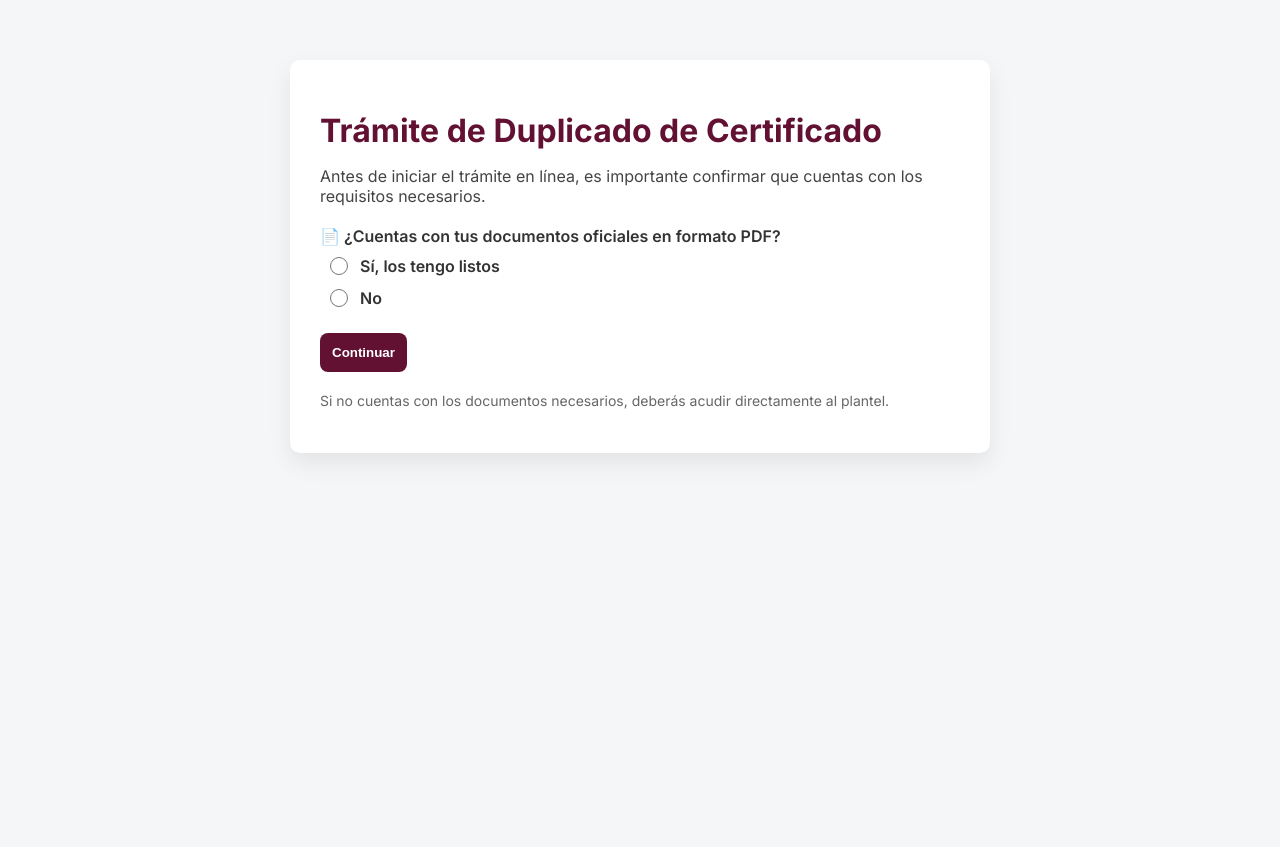
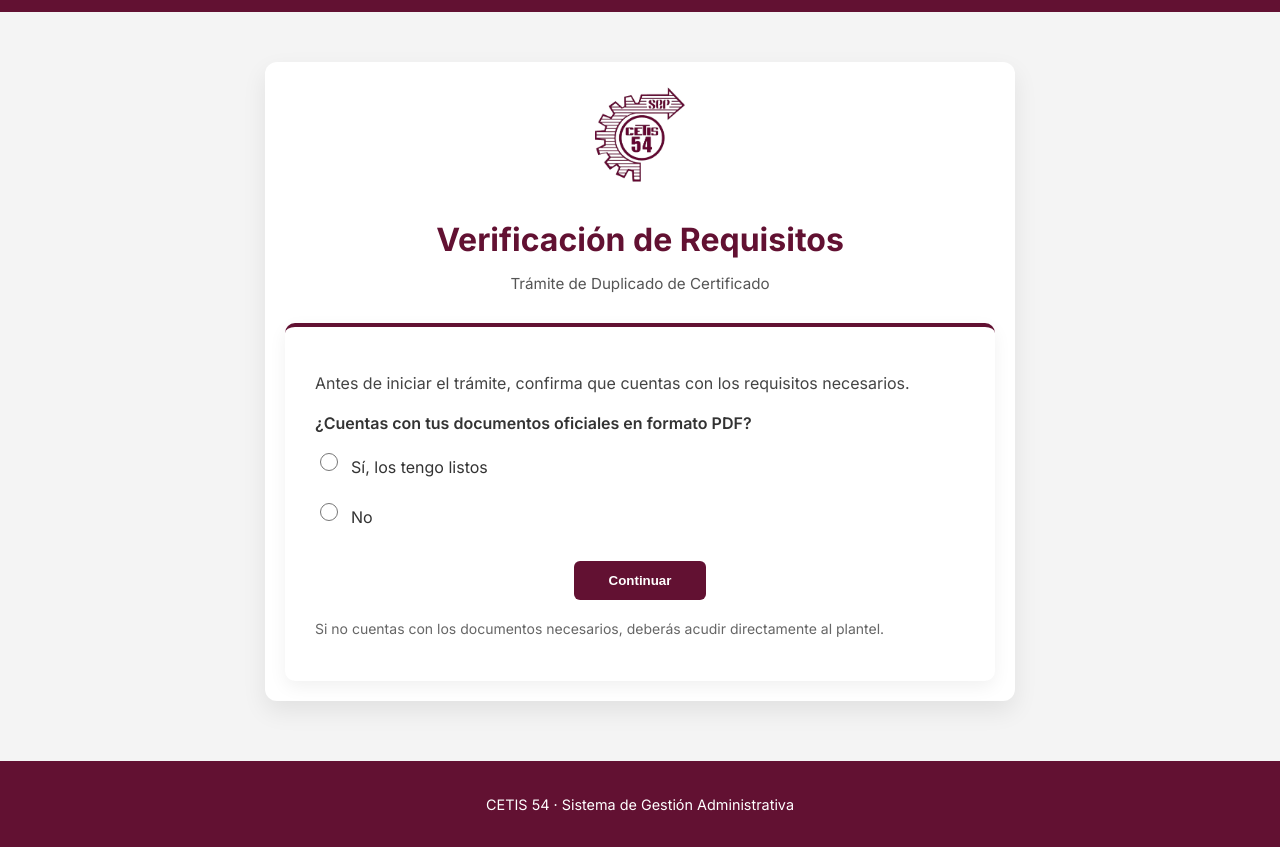
Before and after one commit to YahirArboleya/egresadosCetis54, a Flask app: page /verificacion in a window 1280 px wide. Before the commit the page ends 458 px from the top, so only its background shows below. Run offline with Flask 3, Linux system fonts and the light colour scheme; some libraries are stand-ins or nearby versions.

Commit message:
✨estilos verificacion

```diff
--- a/static/css/verificacion.css
+++ b/static/css/verificacion.css
@@ -1,53 +1,131 @@
+/* ===== FONDO GENERAL ===== */
+body {
+    margin: 0;
+    font-family: 'Inter', sans-serif;
+    background: #f4f4f4;
+}
+
+/* ===== BARRA SUPERIOR ===== */
+.top-bar {
+    height: 12px;
+    background: #621132;
+}
+
+/* ===== CONTENEDOR ===== */
 .container {
-    max-width: 700px;
-    margin: 60px auto;
+    max-width: 750px;
+    margin: 50px auto;
+    padding: 20px;
+}
+
+/* ===== HEADER ===== */
+.header {
+    text-align: center;
+    margin-bottom: 30px;
+}
+
+.header img {
+    width: 90px;
+    margin-bottom: 10px;
+}
+
+.header h1 {
+    color: #621132;
+    margin-bottom: 8px;
+}
+
+.subtitle {
+    color: #555;
+    font-size: 0.95rem;
+}
+
+/* ===== TARJETA PRINCIPAL ===== */
+.card {
     background: white;
     padding: 30px;
     border-radius: 10px;
+    box-shadow: 0 6px 18px rgba(0,0,0,0.06);
+    border-top: 4px solid #621132;
 }
 
+/* ===== TEXTO INTRO ===== */
 .intro {
     margin-bottom: 20px;
     color: #444;
 }
 
+/* ===== PREGUNTA ===== */
 .question {
     margin-bottom: 25px;
 }
 
 .question p {
     font-weight: 600;
-    margin-bottom: 10px;
+    margin-bottom: 15px;
+    color: #333;
 }
 
-.question label {
+/* ===== RADIO OPTIONS ===== */
+.radio-option {
     display: flex;
     align-items: center;
-    justify-content: flex-start;
-    width: fit-content;
-    gap: 12px;
-    margin-left: 10px;
+    gap: 10px;
     margin-bottom: 12px;
     cursor: pointer;
+    font-weight: 500;
 }
 
-.question input[type="radio"] {
-    margin: 0;
+.radio-option input[type="radio"] {
     width: 18px;
     height: 18px;
-    flex-shrink: 0;
+    accent-color: #621132; /* color institucional */
 }
 
+/* ===== ALERTA ===== */
 .alert {
-    background: #f5a3a3;
-    padding: 10px;
-    border-radius: 5px;
+    background: #fdecea;
+    color: #a10000;
+    padding: 12px;
+    border-radius: 6px;
     margin-bottom: 20px;
     font-weight: 600;
+    border-left: 4px solid #a10000;
 }
 
+/* ===== BOTÓN ===== */
+.actions {
+    text-align: center;
+    margin-top: 25px;
+}
+
+.btn-primary {
+    background: #621132;
+    color: white;
+    padding: 12px 35px;
+    border: none;
+    border-radius: 6px;
+    font-weight: 600;
+    cursor: pointer;
+    transition: 0.3s ease;
+}
+
+.btn-primary:hover {
+    background: #4e0f28;
+}
+
+/* ===== NOTA ===== */
 .nota {
     margin-top: 20px;
     font-size: 14px;
     color: #666;
 }
+
+/* ===== FOOTER ===== */
+.footer {
+    margin-top: 60px;
+    padding: 20px;
+    text-align: center;
+    background: #621132;
+    color: white;
+    font-size: 0.9rem;
+}
--- a/templates/verificacion.html
+++ b/templates/verificacion.html
@@ -2,18 +2,29 @@
 <html lang="es">
 <head>
     <meta charset="UTF-8">
-    <title>Verificación de Requisitos - CETIS 54</title>
+    <title>Verificación de Requisitos | CETIS 54</title>
     <link href="https://fonts.googleapis.com/css2?family=Inter:wght@400;600;700&display=swap" rel="stylesheet">
     <link rel="stylesheet" href="{{ url_for('static', filename='css/base.css') }}">
     <link rel="stylesheet" href="{{ url_for('static', filename='css/verificacion.css') }}">
 </head>
 <body>
 
+<div class="top-bar"></div>
+
 <div class="container">
 
-    <h1>Trámite de Duplicado de Certificado</h1>
+    <header class="header">
+        <img src="{{ url_for('static', filename='img/logo.png') }}" alt="Logo CETIS 54">
+        <h1>Verificación de Requisitos</h1>
+        <p class="subtitle">
+            Trámite de Duplicado de Certificado
+        </p>
+    </header>
+
+    <div class="card">
+
         <p class="intro">
-        Antes de iniciar el trámite en línea, es importante confirmar que cuentas con los requisitos necesarios.
+            Antes de iniciar el trámite, confirma que cuentas con los requisitos necesarios.
         </p>
 
         {% with messages = get_flashed_messages() %}
@@ -27,20 +38,24 @@
         <form method="POST">
 
             <div class="question">
-            <p>📄 ¿Cuentas con tus documentos oficiales en formato PDF?</p>
-            <label>
+                <p>¿Cuentas con tus documentos oficiales en formato PDF?</p>
+
+                <label class="radio-option">
                     <input type="radio" name="documentos" value="si" required>
                     Sí, los tengo listos
                 </label>
-            <label>
+
+                <label class="radio-option">
                     <input type="radio" name="documentos" value="no">
                     No
                 </label>
             </div>
 
+            <div class="actions">
                 <button type="submit" class="btn-primary">
                     Continuar
                 </button>
+            </div>
 
         </form>
 
@@ -50,5 +65,11 @@
 
     </div>
 
+</div>
+
+<footer class="footer">
+    <p>CETIS 54 · Sistema de Gestión Administrativa</p>
+</footer>
+
 </body>
 </html>
```
Lines whose indentation alone changed are shown as unchanged.
